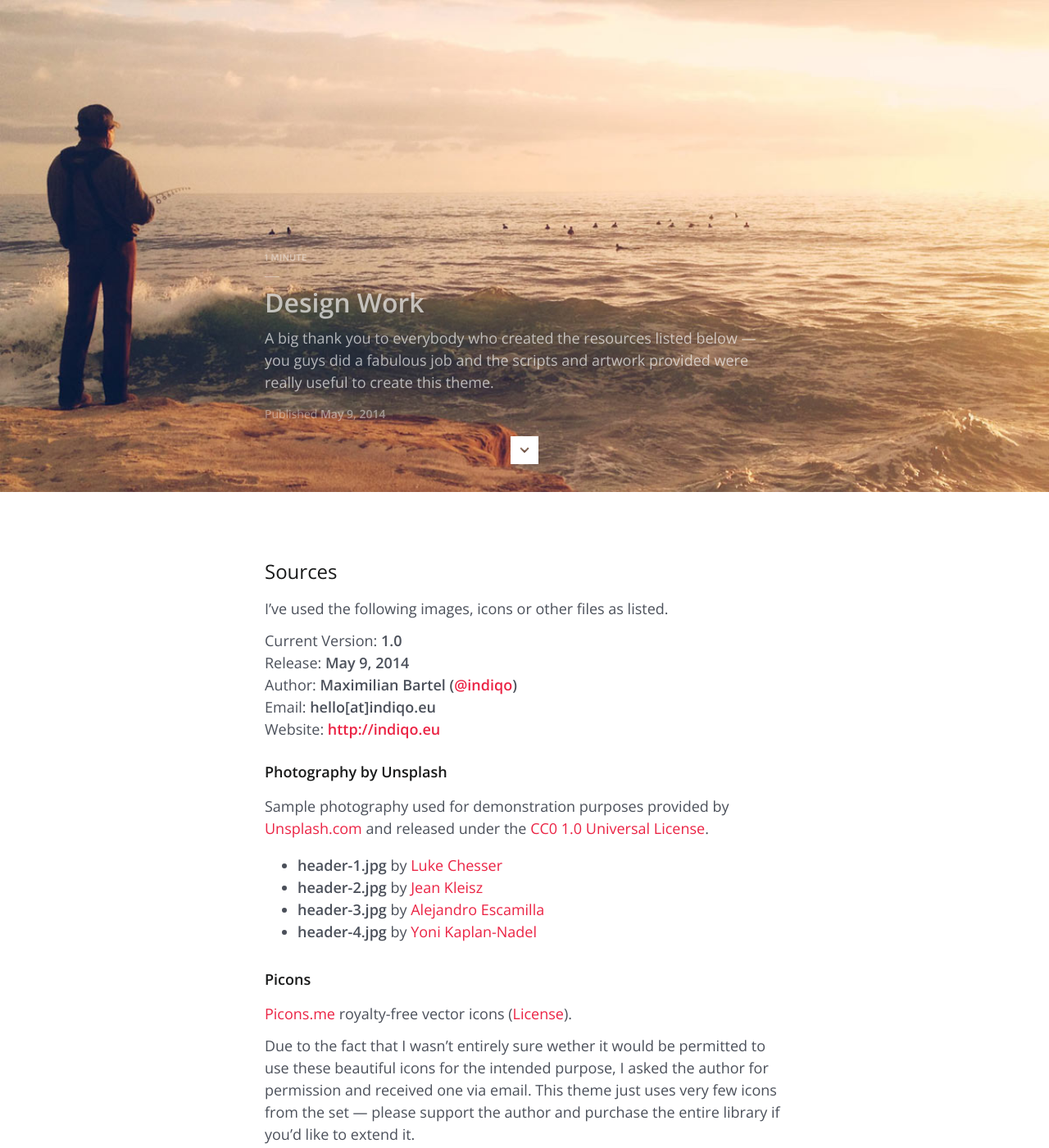
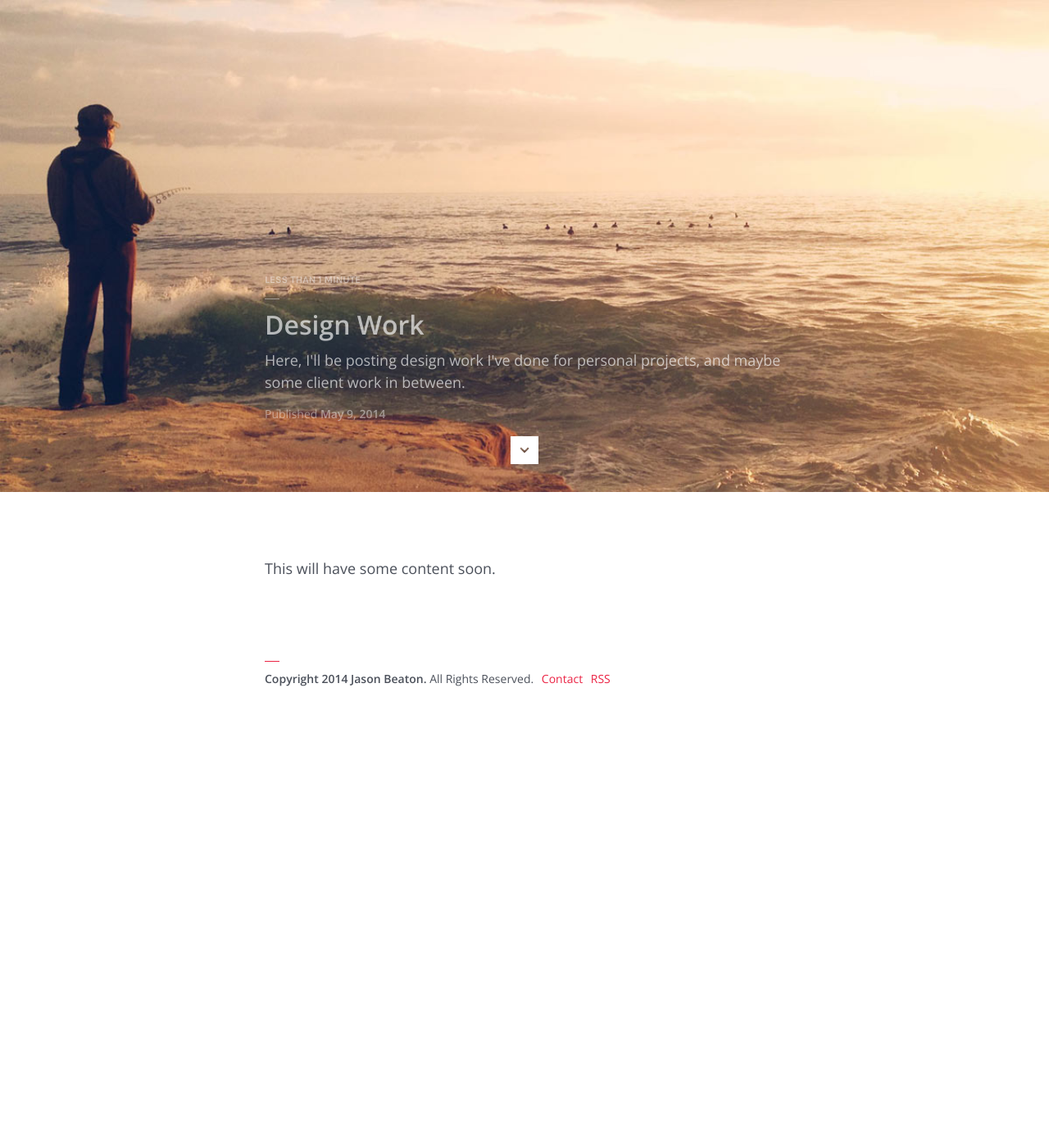
Before and after one commit to jasonmarkbeaton/parkerrr.github.io, a Jekyll site: the page built from design-work.md, in a window 1280 px wide and 1400 px high. Shown: the whole window at 82% size. Built offline with Jekyll 4.4.1, drawn with Linux system fonts in a browser that asks for light colours; some of the changed text lies outside the part shown.

Commit message:
More Page Changes
Updating design work page.

```diff
--- a/design-work.md
+++ b/design-work.md
@@ -6,51 +6,10 @@ type:			page
 navigation: 	true
 
 date:   		2014-05-09
-excerpt: 		A big thank you to everybody who created the resources listed below — you guys did a fabulous job and the scripts and artwork provided were really useful to create this theme.
+excerpt: 		Here, I'll be posting design work I've done for personal projects, and maybe some client work in between.
 gradient: 		3
 image: 			header-4.jpg
 
 ---
 
-## Sources
-I've used the following images, icons or other files as listed.
-
-Current Version: **1.0**
-Release: **May 9, 2014**
-Author: **Maximilian Bartel ([@indiqo](http://twitter.com/indiqo))**
-Email: **hello[at]indiqo.eu**
-Website: **[http://indiqo.eu](http://indiqo.eu)**
-
-### Photography by Unsplash
-Sample photography used for demonstration purposes provided by [Unsplash.com](http://unsplash.com) and released under the [CC0 1.0 Universal License](http://creativecommons.org/publicdomain/zero/1.0/).
-
-- **header-1.jpg** by [Luke Chesser](http://imluke.me)
-- **header-2.jpg** by [Jean Kleisz](http://freezesixty.com)
-- **header-3.jpg** by [Alejandro Escamilla](http://alejandroescamilla.com)
-- **header-4.jpg** by [Yoni Kaplan-Nadel](http://yonikaplannadel.com)
-
-### Picons
-[Picons.me](http://picons.me) royalty-free vector icons ([License](http://picons.me/license.php)).
-
-Due to the fact that I wasn't entirely sure wether it would be permitted to use these beautiful icons for the intended purpose, I asked the author for permission and received one via email. This theme just uses very few icons from the set — please support the author and purchase the entire library if you'd like to extend it.
-
-### Jekyll Time to Read Plugin
-The [time to read plugin for Jekyll](https://github.com/gjtorikian/jekyll-time-to-read) has been created and released by [Garen J. Torikian](https://github.com/gjtorikian) under the MIT License.
-
-### JQuery 2.1.1
-The [JQuery library](https://jquery.org) has been released under the [MIT License](jquery.org/license).
-
-### Viewportchecker.js 1.3.2
-[Viewportchecker.js](https://github.com/dirkgroenen/jQuery-viewport-checker) created by [Dirk Groenen](https://github.com/dirkgroenen) and released under the MIT License.
-
-### Animate.css
-[Animate.css](http://daneden.github.io/animate.css/) created by [Daniel Eden](http://daneden.me/animate) and released under the MIT License.
-
-### Normalize.css 3.0.1
-[Normalize.css](http://necolas.github.io/normalize.css/) created by [Nicolas Gallagher](http://nicolasgallagher.com) and [Jonathan Neal](http://music.thewikies.com/jonneal/) and released under the MIT License.
-
-### Open Sans Font via Google Web Fonts
-[Open Sans](https://www.google.com/fonts/specimen/Open+Sans) created by [Steve Matteson](https://profiles.google.com/107777320916704234605/about).
-
-### Karla Font via Google Web Fonts
-[Karla](https://www.google.com/fonts/specimen/Karla) created by [Jonny Pinhorn](https://plus.google.com/111903867315494499168/about).
+This will have some content soon.
```
Also changed, not shown: 1 other file.
